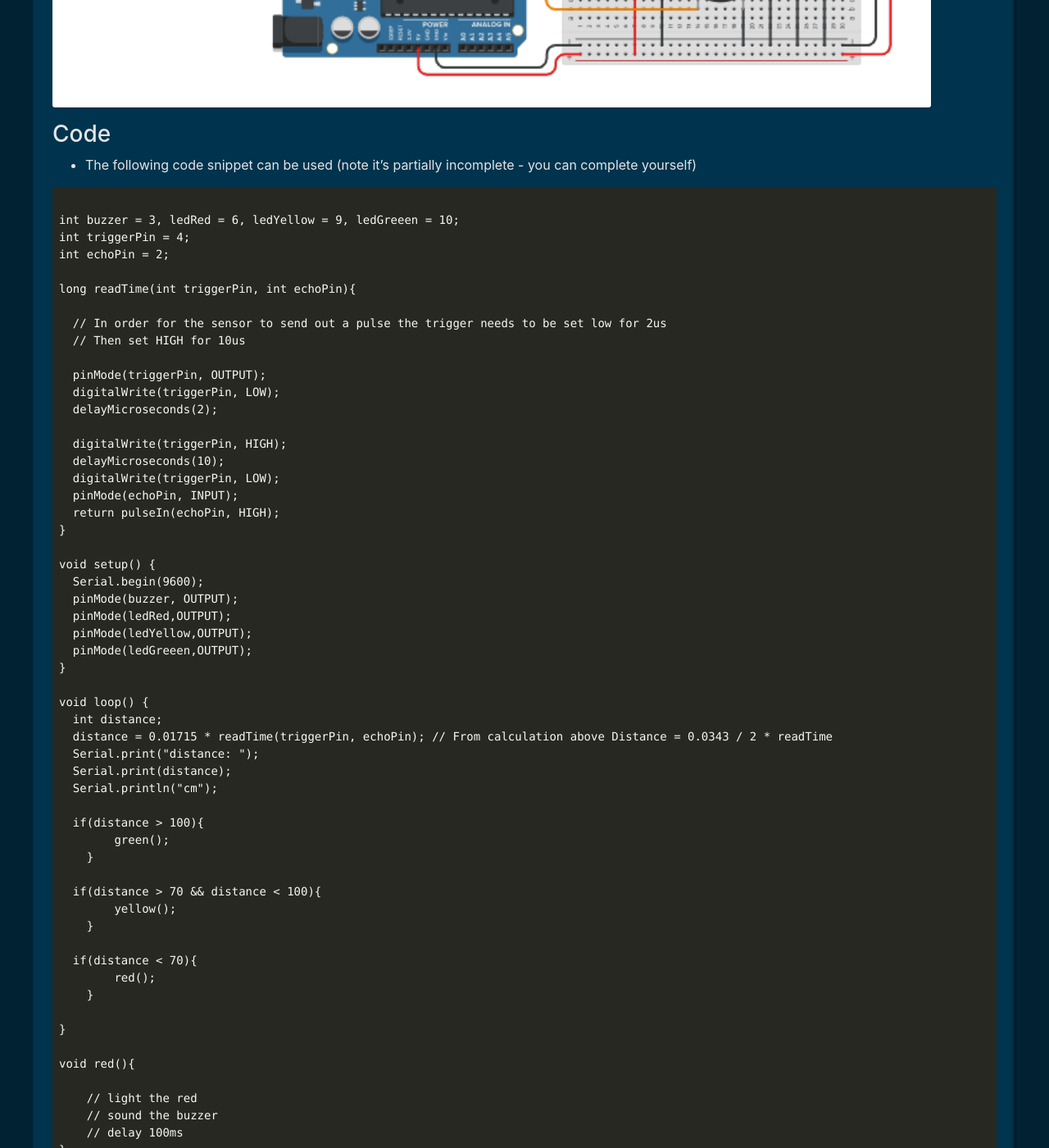
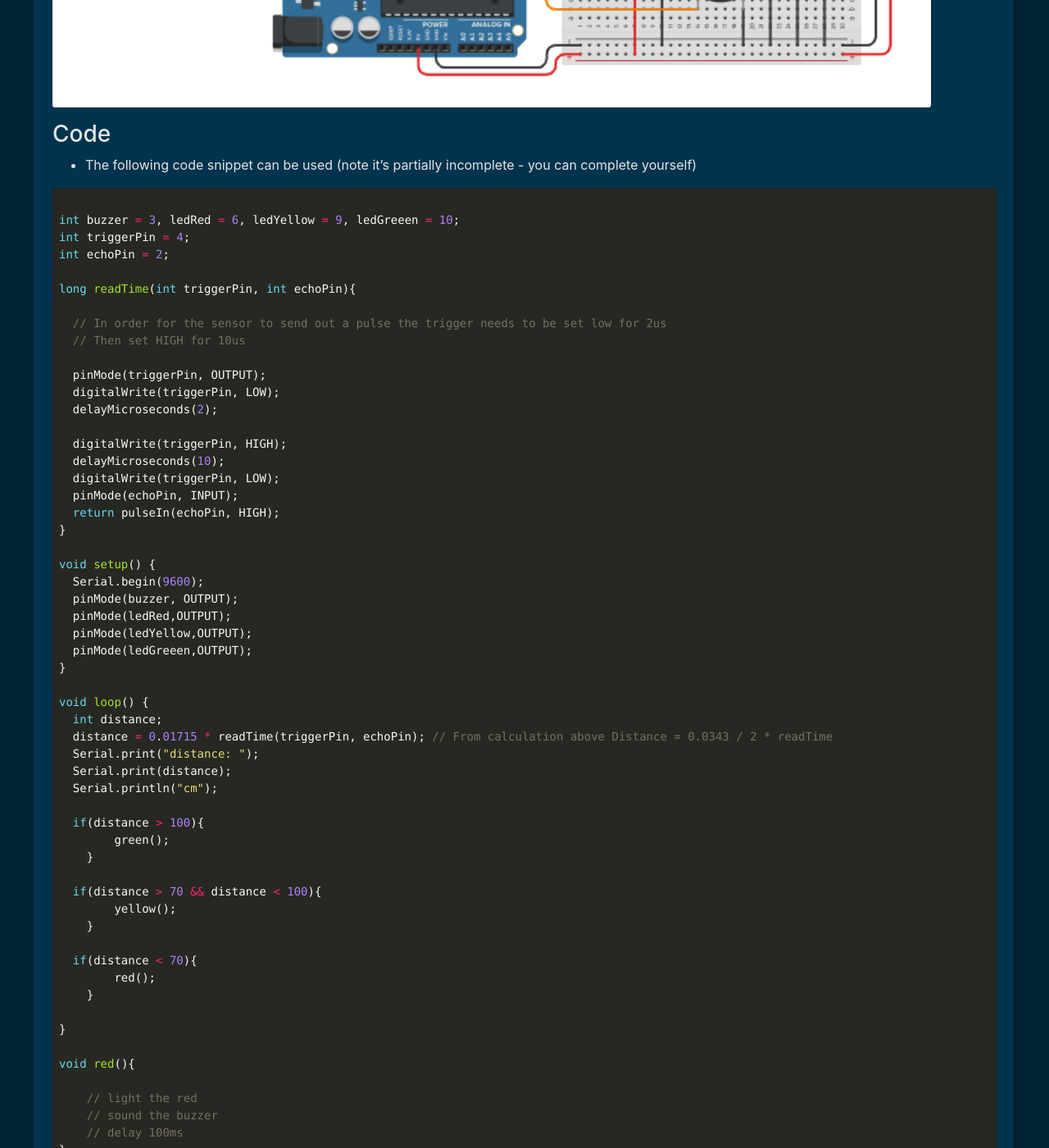
Before and after one commit to CoderdojoAthlone/coderdojoathlone.github.io, a Jekyll site: the page built from _posts/en/resources/2019-09-20-electronic-ultrasonic-sensor-arduino.md, in a window 1280 px wide and 1400 px high, scrolled down 3129 px. Shown: the whole window at 82% size. Built offline with Jekyll 4.4.1, drawn with Linux system fonts in a browser that asks for light colours; some of the changed text lies outside the part shown.

Commit message:
Fixed typos found during review by

````diff
--- a/_posts/en/resources/2019-09-20-electronic-ultrasonic-sensor-arduino.md
+++ b/_posts/en/resources/2019-09-20-electronic-ultrasonic-sensor-arduino.md
@@ -102,7 +103,7 @@ The following shows a breadboard component diagram which will be used for this p
 
 * The following code snippet can be used  (note it's partially incomplete - you can complete yourself)
 
-```
+```c
 
 int buzzer = 3, ledRed = 6, ledYellow = 9, ledGreeen = 10;
 int triggerPin = 4;
@@ -178,5 +179,5 @@ void yellow(){
 
 ### Resources
 * Lookup the data sheet for the HC-SR04 to find more out about its specifications and how to operate.
-* Prior to building the circuit for real, we strongly recommend. [Tinkercad](http://tinkercad.com) to prototype
+* Prior to building the circuit for real, we strongly recommend [Tinkercad](http://tinkercad.com) to prototype.
 * The project could be extended to display the object distance on an LCD screen
````
Also changed, not shown: other parts of _posts/en/resources/2019-09-20-electronic-ultrasonic-sensor-arduino.md (+2 -1 lines).
